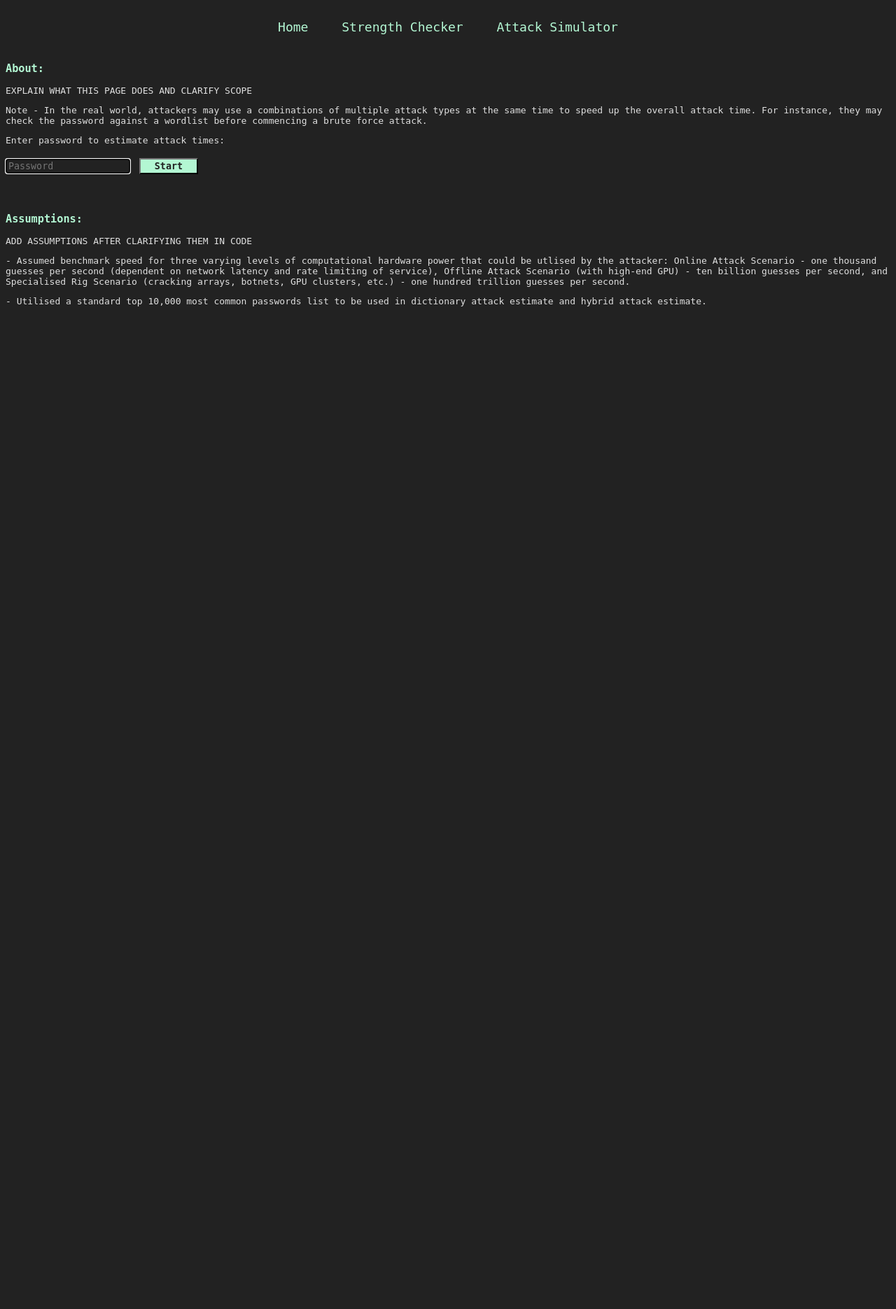
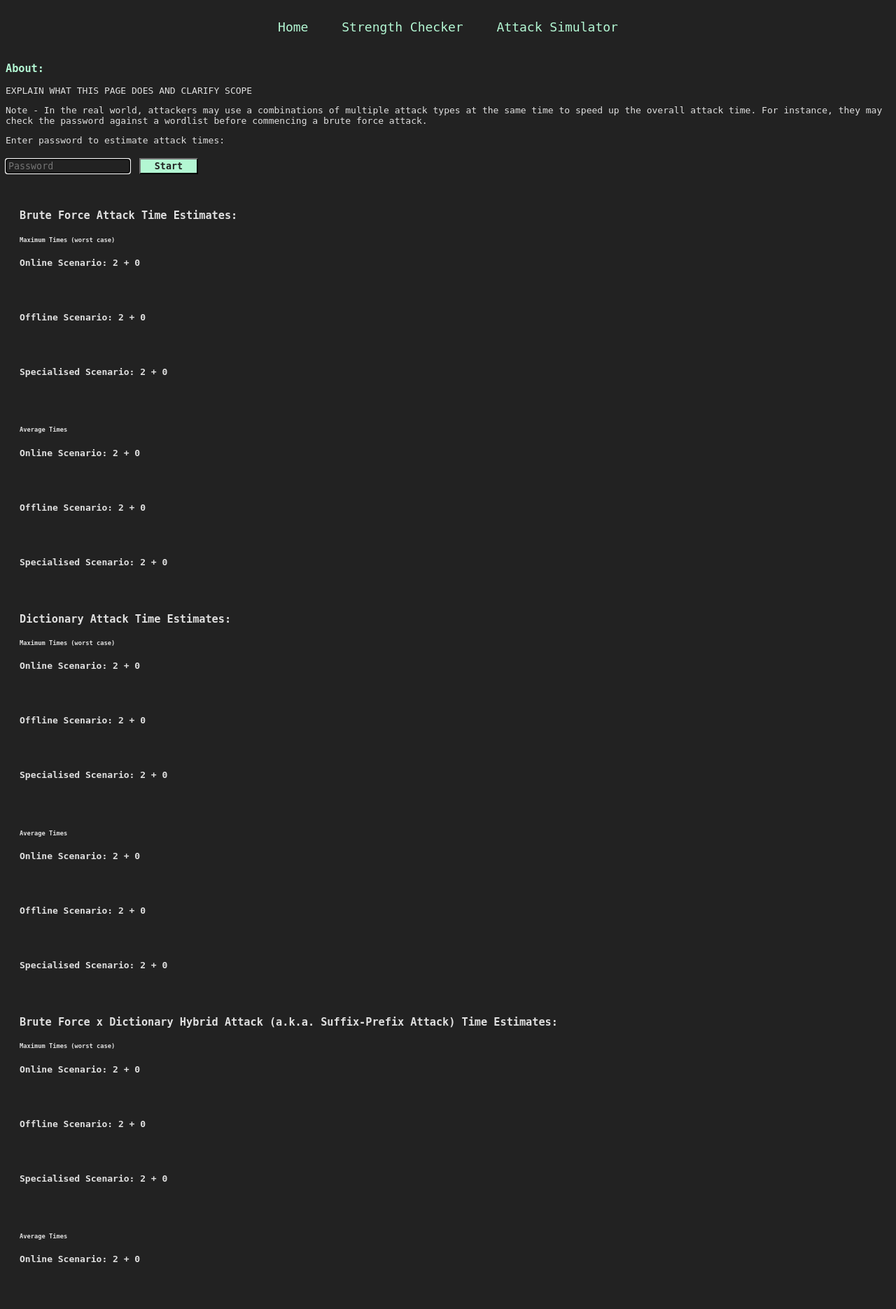
Before and after one commit to shaylaing/password-security-toolkit, a Flask app: template project/templates/simulator.html in a window 1280 px wide. Shown: the top 1871 px of the page at 70% size. Before the commit the page ends 438 px from the top, so only its background shows below. Run offline with Flask 3, Linux system fonts and the light colour scheme; the template is opened without the code that fills it: most values are stand-ins (such as "Sample title", 1, 10 or a date in 2020).

Commit message:
Added code to display estimated times to attack simulation HTML template.

```diff
--- a/project/templates/simulator.html
+++ b/project/templates/simulator.html
@@ -22,8 +22,60 @@
         {% endif %}
     </div>
     <!-- Display results of password attack simulator -->
-    <div id="results" class="results-section">      <!-- DELETE: make subsection for maximum times and subsection for average times -->
+    <div id="results" class="results-section">
+        <h3>Brute Force Attack Time Estimates:</h3>
+        <!-- Show maximum brute force times -->
+        <h6>Maximum Times (worst case)</h6>
+        <p>Online Scenario: {{ brute_force_times["online_maximum_time"][0] }} + {{ brute_force_times["online_maximum_time"][1] }}</p>
+        <p>Offline Scenario: {{ brute_force_times["offline_maximum_time"][0] }} + {{ brute_force_times["offline_maximum_time"][1] }}</p>
+        <p>Specialised Scenario: {{ brute_force_times["specialised_maximum_time"][0] }} + {{ brute_force_times["specialised_maximum_time"][1] }}</p>
+        <!-- Show average brute force times -->
+        <h6>Average Times</h6>
+        <p>Online Scenario: {{ brute_force_times["online_average_time"][0] }} + {{ brute_force_times["online_average_time"][1] }}</p>
+        <p>Offline Scenario: {{ brute_force_times["offline_average_time"][0] }} + {{ brute_force_times["offline_average_time"][1] }}</p>
+        <p>Specialised Scenario: {{ brute_force_times["specialised_average_time"][0] }} + {{ brute_force_times["specialised_average_time"][1] }}</p>
 
+        <h3>Dictionary Attack Time Estimates:</h3>
+        <!-- Show maximum dictionary attack times -->
+        {% if dictionary_times is not none %}
+            <h6>Maximum Times (worst case)</h6>
+            <p>Online Scenario: {{ dictionary_times["online_maximum_time"][0] }} + {{ dictionary_times["online_maximum_time"][1] }}</p>
+            <p>Offline Scenario: {{ dictionary_times["offline_maximum_time"][0] }} + {{ dictionary_times["offline_maximum_time"][1] }}</p>
+            <p>Specialised Scenario: {{ dictionary_times["specialised_maximum_time"][0] }} + {{ dictionary_times["specialised_maximum_time"][1] }}</p>
+            <!-- Show average dictionary times -->
+            <h6>Average Times</h6>
+            <p>Online Scenario: {{ dictionary_times["online_average_time"][0] }} + {{ dictionary_times["online_average_time"][1] }}</p>
+            <p>Offline Scenario: {{ dictionary_times["offline_average_time"][0] }} + {{ dictionary_times["offline_average_time"][1] }}</p>
+            <p>Specialised Scenario: {{ dictionary_times["specialised_average_time"][0] }} + {{ dictionary_times["specialised_average_time"][1] }}</p>
+        {% endif %}
+
+        <h3>Brute Force x Dictionary Hybrid Attack (a.k.a. Suffix-Prefix Attack) Time Estimates:</h3>
+        <!-- Show maximum hybrid attack times -->
+        {% if hybrid_times is not none %}
+            <h6>Maximum Times (worst case)</h6>
+            <p>Online Scenario: {{ hybrid_times["online_maximum_time"][0] }} + {{ hybrid_times["online_maximum_time"][1] }}</p>
+            <p>Offline Scenario: {{ hybrid_times["offline_maximum_time"][0] }} + {{ hybrid_times["offline_maximum_time"][1] }}</p>
+            <p>Specialised Scenario: {{ hybrid_times["specialised_maximum_time"][0] }} + {{ hybrid_times["specialised_maximum_time"][1] }}</p>
+            <!-- Show average hybrid times -->
+            <h6>Average Times</h6>
+            <p>Online Scenario: {{ hybrid_times["online_average_time"][0] }} + {{ hybrid_times["online_average_time"][1] }}</p>
+            <p>Offline Scenario: {{ hybrid_times["offline_average_time"][0] }} + {{ hybrid_times["offline_average_time"][1] }}</p>
+            <p>Specialised Scenario: {{ hybrid_times["specialised_average_time"][0] }} + {{ hybrid_times["specialised_average_time"][1] }}</p>
+        {% endif %}
+
+        <h3>Rule-Based Mutation Attack Time Estimates:</h3>
+        <!-- Show maximum rule-based mutation attack times -->
+        {% if rule_based_times is not none %}
+            <h6>Maximum Times (worst case)</h6>
+            <p>Online Scenario: {{ rule_based_times["online_maximum_time"][0] }} + {{ rule_based_times["online_maximum_time"][1] }}</p>
+            <p>Offline Scenario: {{ rule_based_times["offline_maximum_time"][0] }} + {{ rule_based_times["offline_maximum_time"][1] }}</p>
+            <p>Specialised Scenario: {{ rule_based_times["specialised_maximum_time"][0] }} + {{ rule_based_times["specialised_maximum_time"][1] }}</p>
+            <!-- Show average rule-based mutation times -->
+            <h6>Average Times</h6>
+            <p>Online Scenario: {{ rule_based_times["online_average_time"][0] }} + {{ rule_based_times["online_average_time"][1] }}</p>
+            <p>Offline Scenario: {{ rule_based_times["offline_average_time"][0] }} + {{ rule_based_times["offline_average_time"][1] }}</p>
+            <p>Specialised Scenario: {{ rule_based_times["specialised_average_time"][0] }} + {{ rule_based_times["specialised_average_time"][1] }}</p>
+        {% endif %}
     </div>
     <div class="assumptions-section">
         <h3 class="header">Assumptions:</h3>
```
